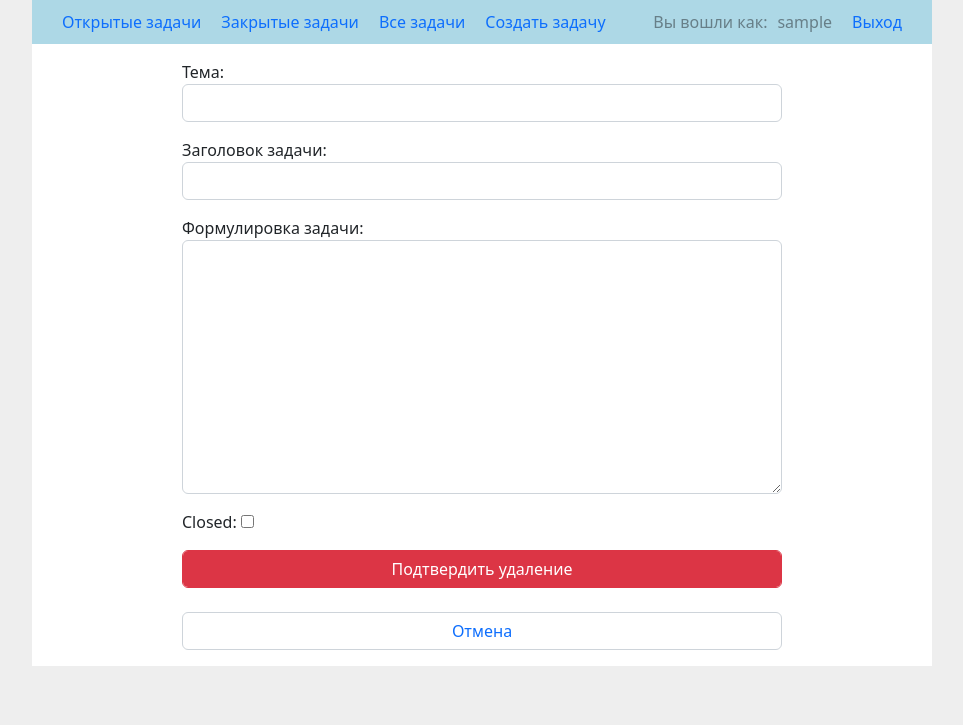
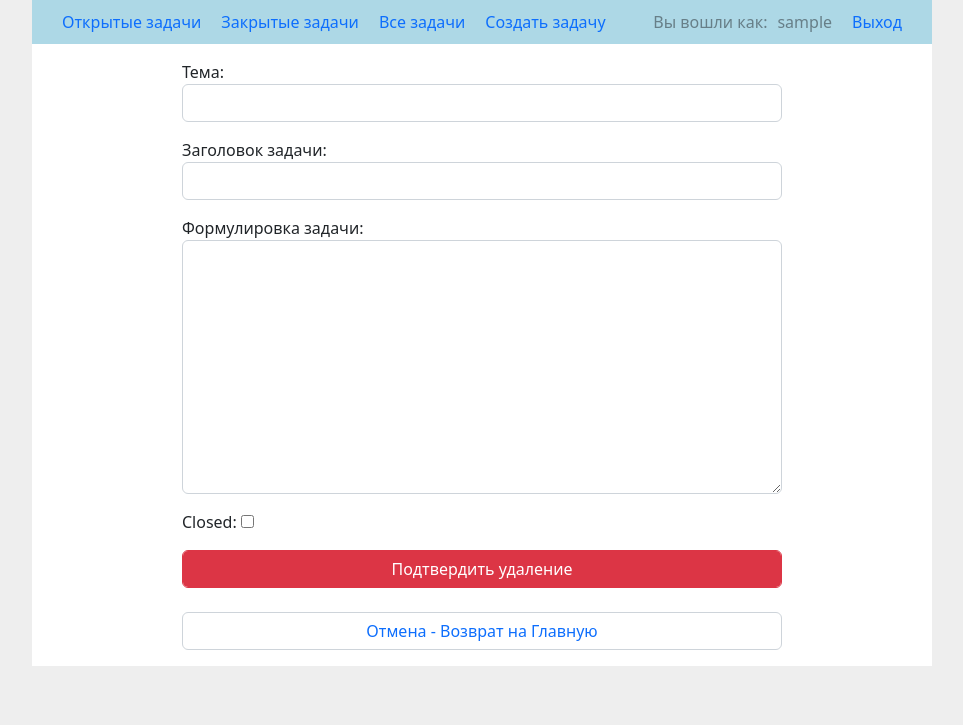
Before and after one commit to DmitryPythonSmirnov/TaskTracker, a Django app: template tasktracker/mainapp/templates/mainapp/delete-task.html in a window 1280 px wide. Shown: the top 725 px of the page, without its empty margins (158-1121 px from the left). Run offline with Django 3.2, Linux system fonts and the light colour scheme; the template is opened without the code that fills it: values that come from a table or form of the project are taken from there, others are empty; the visitor is signed in with stand-in values (Sample User, id 1); some libraries are stand-ins or nearby versions.

Commit message:
changed the button Cancel

```diff
--- a/tasktracker/mainapp/templates/mainapp/delete-task.html
+++ b/tasktracker/mainapp/templates/mainapp/delete-task.html
@@ -17,7 +17,7 @@
     <br>
 
     <form action="{% url 'opened_tasks' %}">
-        <button class="form-control text-primary" type="submit">Отмена</button>
+        <button class="form-control text-primary" type="submit">Отмена - Возврат на Главную</button>
     </form>
 
 </div>
```
